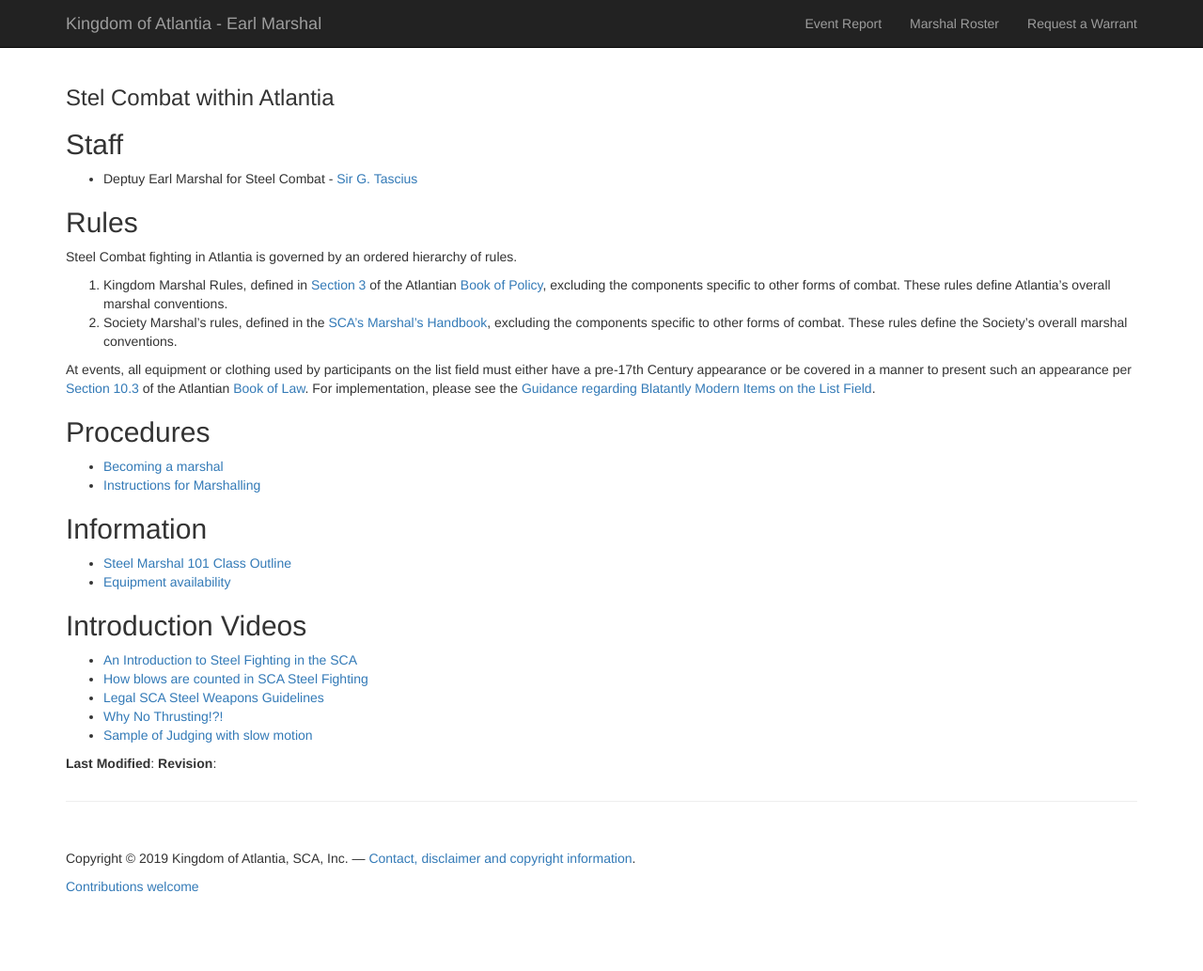
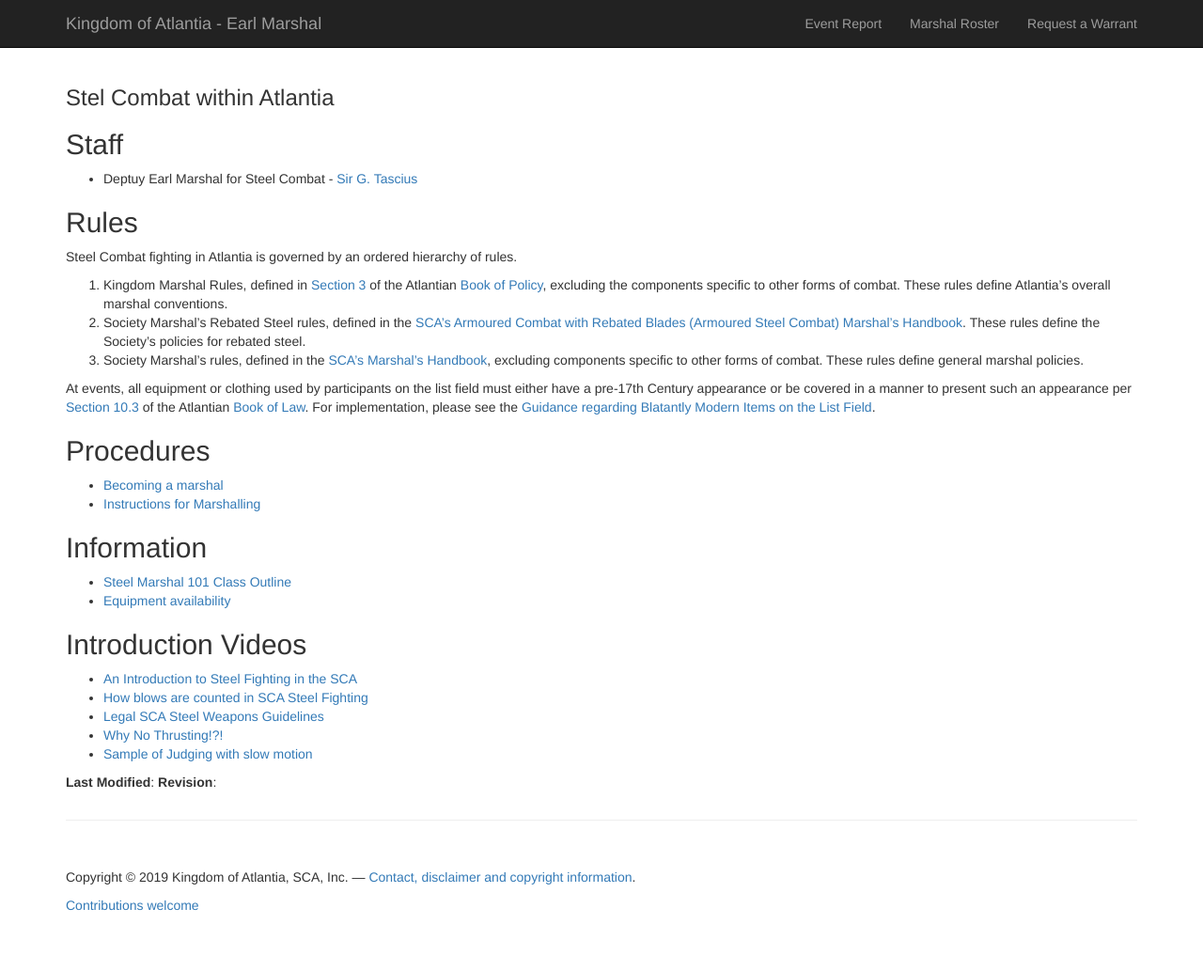
Before and after one commit to academie-de-espee/earl-marshal, a Jekyll site: the page built from steel-combat.md, in a window 1280 px wide. Shown: the whole page at 94% size. Built offline with Jekyll 4.4.1, drawn with Linux system fonts in a browser that asks for light colours.

Commit message:
updated links for marshal policies

```diff
--- a/steel-combat.md
+++ b/steel-combat.md
@@ -12,7 +12,8 @@ layout: default
 Steel Combat fighting in Atlantia is governed by an ordered hierarchy of rules.
 
 1. Kingdom Marshal Rules, defined in [Section 3](https://atlantia.sca.org/offices/seneschal/clerk-of-law/policy/marshal) of the Atlantian [Book of Policy](https://atlantia.sca.org/offices/seneschal/clerk-of-law/policy/seneschal), excluding the components specific to other forms of combat.  These rules define Atlantia's overall marshal conventions.
-2. Society Marshal's rules, defined in the [SCA's Marshal's Handbook](http://www.sca.org/officers/marshal/docs/marshal_handbook.pdf), excluding the components specific to other forms of combat.  These rules define the Society's overall marshal conventions.
+2. Society Marshal's Rebated Steel rules, defined in the [SCA's Armoured Combat with Rebated Blades (Armoured Steel Combat) Marshal's Handbook](https://www.sca.org/wp-content/uploads/2021/12/MarshalHandbookArmoredCombatwithRebatedBlades.pdf).  These rules define the Society's policies for rebated steel.
+3. Society Marshal's rules, defined in the [SCA's Marshal's Handbook](https://www.sca.org/officers/marshal/docs/marshal_handbook.pdf), excluding components specific to other forms of combat.  These rules define general marshal policies.
 
 At events, all equipment or clothing used by participants on the list field must either have a pre-17th Century appearance or be covered in a manner to present such an appearance per [Section 10.3](https://atlantia.sca.org/offices/seneschal/clerk-of-law/book-of-law/reservations-and-restrictions?faqitem=Policy2) of the Atlantian [Book of Law](https://atlantia.sca.org/offices/seneschal/clerk-of-law/book-of-law/laws-of-the-kingdom).  For implementation, please see the [Guidance regarding Blatantly Modern Items on the List Field](/procedures/modern/).
 
```
Also changed, not shown: armored.md (+2 -1 lines).
